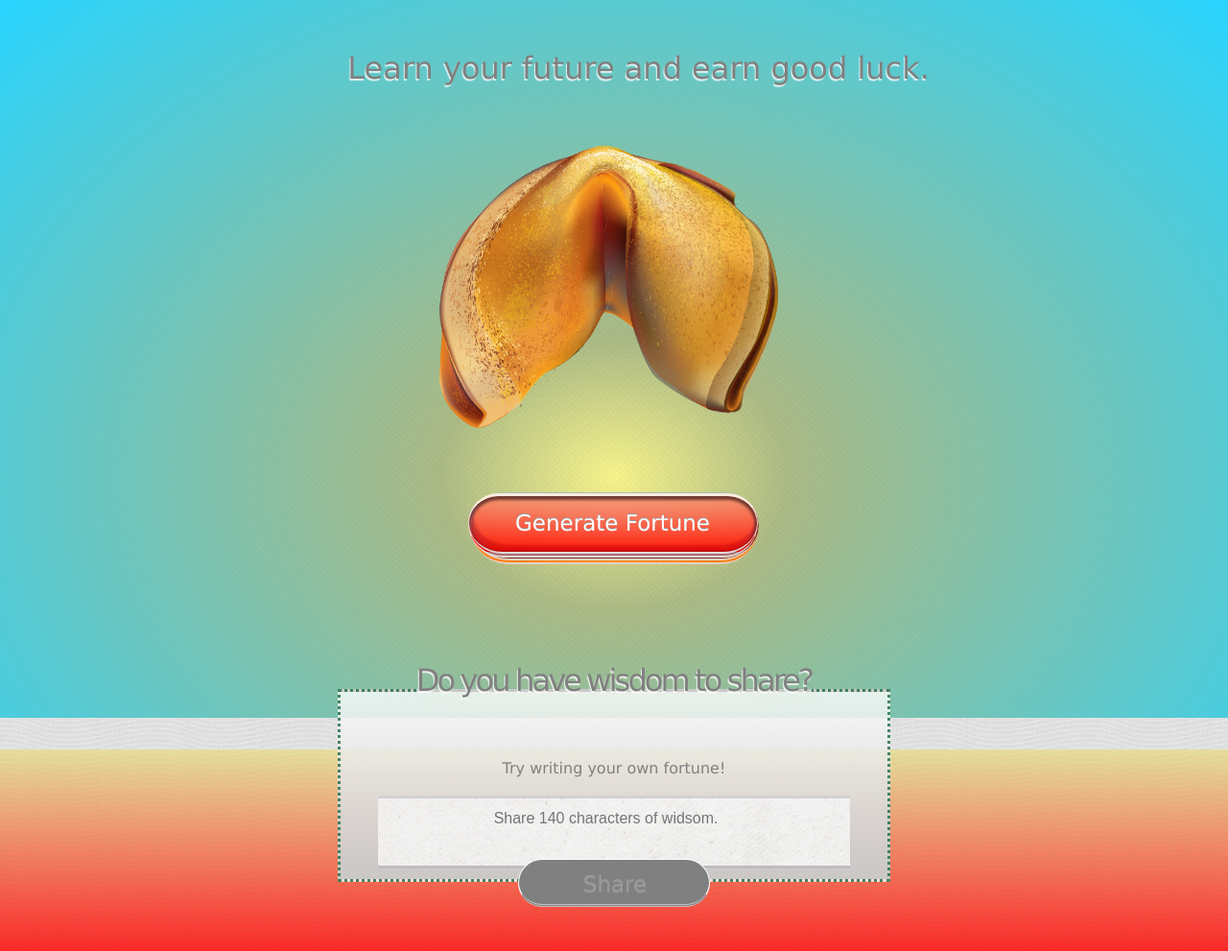
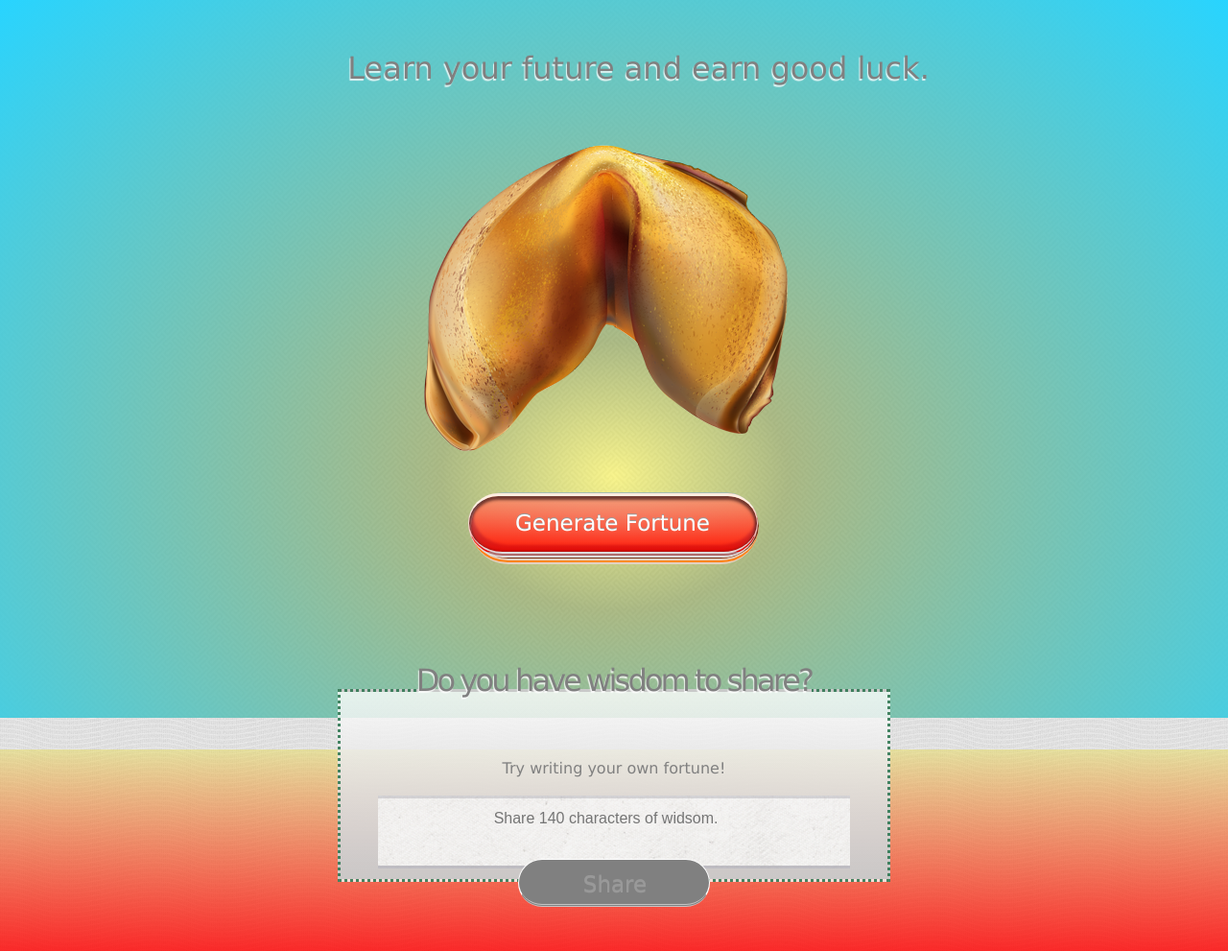
Before and after one commit to paulrenenichols/Fortune-Cookie-MySQL, a PHP site: page / in a window 1280 px wide. Shown: the top 991 px of the page at 96% size. Run offline with PHP 8.4, Linux system fonts and the light colour scheme; some libraries are stand-ins or nearby versions; some web fonts are replaced.

Commit message:
Changed Fortune-Cookie Image and Adjust and @2x
Include @2x and fortune cookie-pics

```diff
--- a/website/css/styles.css
+++ b/website/css/styles.css
@@ -524,7 +524,7 @@
                 #scroll p{
                     width: 74%;
                     height: 59px;
-                    padding: 0.75em 3.3em 0 2.25em;
+                    padding: 1em 3.3em 0.25em 2.25em;
                     margin: 0 auto;
                 }
     /*Fortune Cookie Hover*/
@@ -539,38 +539,40 @@
         .closed{
             width: 95%;
         }*/
+            div#cookie-left{
+                z-index: 3;
+            }
+
             #cookie-left.open{
-                width: 350px;
-                left: -290px;
+                width: 250px;
+                left: -210px;
             }
 
             #cookie-right.open{
-                width: 350px;
+                width: 250px;
                 left: 285px;
             }
 
             #cookie-left.closed{
-                width: 300px;
-                left: -123px;
-                /*left: 50%; /*responsive*/
+                width: 223px;
+                left: -59px;
             }
 
             #cookie-right.closed{
-                width: 300px;
-                left: 117px;
-                /*left: 50%; /*responsive*/
+                width: 223px;
+                left: 115px;
             }
 
             #cookie-break.open{
-                width:166px;
-                left: -45px;
-                top: -9px;
+                width: 138px;
+                left: -15px;
+                top: -19px;
             }
 
             #cookie-break.closed{
-                width: 142px;
-                left: 88px;
-                top: -8px;
+                width: 122px;
+                left: 114px;
+                top: -16px;
             }
 
     /*Animate Crumbs*/
```
Also changed, not shown: website/img/Cookie-Break.png, website/img/archive/Cookie-Break.png (added), website/img/archive/chinese-lattice-blur.png (renamed from website/img/chinese-lattice-blur.png), website/img/archive/cookie-left.png, website/img/archive/cookie-right.png, website/img/archive/cork_1.png (renamed from website/img/cork_1.png), website/img/cookie-break@2x.png (added), website/img/cookie-left.png, website/img/cookie-left@2x.png (added), website/img/cookie-right.png, website/img/cookie-right@2x.png (added), 2 other files.
